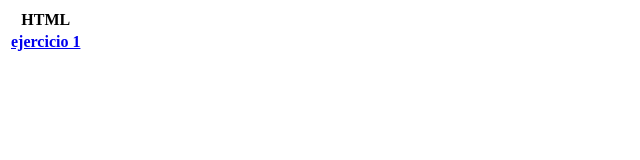
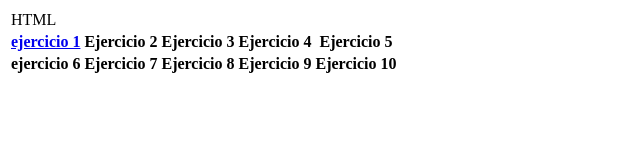
Before and after one commit to sebass1212/PracticaEjercicios, a plain HTML site: page index.html in a window 1280 px wide. Shown: the whole page, without its empty margins (0-640 px from the left). Drawn offline with Linux system fonts and the light colour scheme.

Commit message:
ejercicio 2

```diff
--- a/index.html
+++ b/index.html
@@ -9,14 +9,23 @@
     <table>
 
         <tr>
-            <th>HTML</th>
-
+            <td>HTML</td>
         </tr>
 
         <tr>
+        <th ><a href="01_Ejercicio.html">ejercicio 1</a></th>
+        <th><a >Ejercicio 2</a></th>
+        <th><a >Ejercicio 3</a></th>
+        <th><a >Ejercicio 4</a></th>
+        <th><a >Ejercicio 5</a></th>
+        </tr>
 
-        <th ><a href="01_Ejercicio.html">ejercicio 1</a></th>
-
+        <tr>
+            <th><a >ejercicio 6</a></th>
+            <th><a >Ejercicio 7</a></th>
+            <th><a >Ejercicio 8</a></th>
+            <th><a >Ejercicio 9</a></th>
+            <th><a >Ejercicio 10</a></th>
         </tr>
 
     </table>
```
Also changed, not shown: 02_Ejercicio.html (added, +33 -0 lines).
